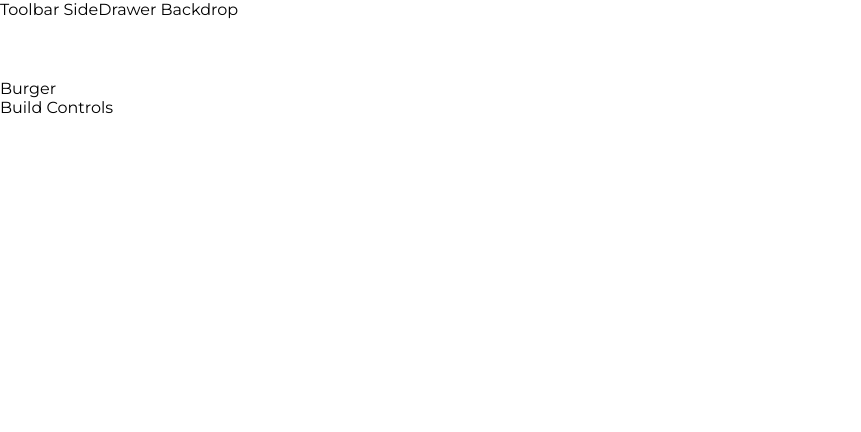
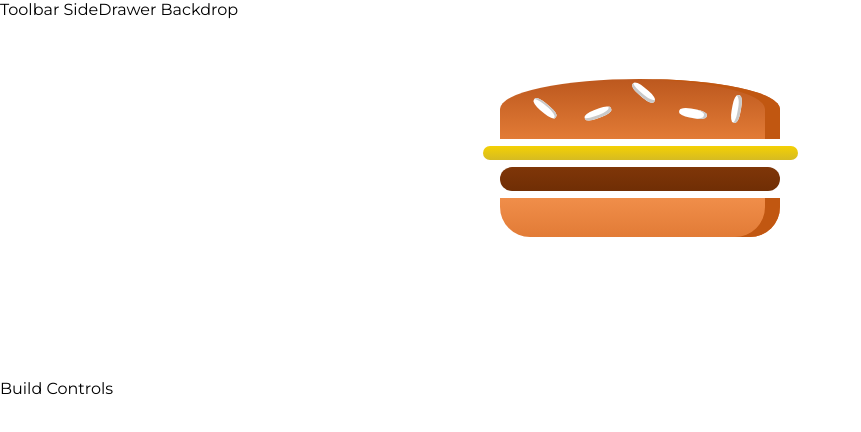
Before and after one commit to itsadamlove/react-burger-builder, a React (Create React App) app: page / in a window 1280 px wide. Shown: the top 432 px of the page, without its empty margins (0-861 px from the left). Built offline with nearby package versions, Linux system fonts and the light colour scheme.

Commit message:
Wire components together to show css burger

```diff
--- a/src/components/Burger/Burger.js
+++ b/src/components/Burger/Burger.js
@@ -0,0 +1,16 @@
+import React from 'react';
+import styles from './Burger.module.scss';
+import BurgerIngredient from './BurgerIngredient/BurgerIngredient';
+
+const burger = () => {
+  return (
+    <div className={styles.Burger}>
+      <BurgerIngredient type="bread-top" />
+      <BurgerIngredient type="cheese" />
+      <BurgerIngredient type="meat" />
+      <BurgerIngredient type="bread-bottom" />
+    </div>
+  );
+};
+
+export default burger;
--- /dev/null
+++ b/src/components/Burger/Burger.module.scss
@@ -0,0 +1,24 @@
+.Burger {
+  width: 100%;
+  margin: auto;
+  height: 250px;
+  //overflow: scroll;
+  text-align: center;
+  font-weight: bold;
+  font-size: 1.2rem;
+
+  @media screen and (min-width: 1000px) and (min-height: 700px) {
+    width: 700px;
+    height: 600px;
+  }
+
+  @media screen and (min-width: 500px) and (min-height: 401px) {
+    width: 450px;
+    height: 400px;
+  }
+
+  @media screen and (min-width: 500px) and (min-height: 400px) {
+    width: 350px;
+    height: 300px;
+  }
+}
--- a/src/components/Burger/BurgerIngredient/BurgerIngredient.js
+++ b/src/components/Burger/BurgerIngredient/BurgerIngredient.js
@@ -1,5 +1,5 @@
 import React, { Component } from 'react';
-import styles from './BurgerIngredient.scss';
+import styles from './BurgerIngredient.module.scss';
 import PropTypes from 'prop-types';
 
 class BurgerIngredient extends Component {
--- a/src/containers/BurgerBuilder/BurgerBuilder.js
+++ b/src/containers/BurgerBuilder/BurgerBuilder.js
@@ -1,16 +1,15 @@
-import React, {Component} from 'react';
-import Aux from '../../hoc/Aux'
+import React, { Component } from 'react';
+import Aux from '../../hoc/Aux';
+import Burger from '../../components/Burger/Burger';
 
 class BurgerBuilder extends Component {
   render() {
     return (
       <Aux>
         <div>
-          Burger
+          <Burger />
         </div>
-        <div>
-          Build Controls
-        </div>
+        <div>Build Controls</div>
       </Aux>
     );
   }
--- /dev/null
+++ b/src/stylesheets/breakpoints.scss
@@ -0,0 +1 @@
+$break-small: 320px;
```
Also changed, not shown: src/components/Burger/BurgerIngredient/BurgerIngredient.module.scss (renamed from src/components/Burger/BurgerIngredient/BurgerIngredient.scss).
